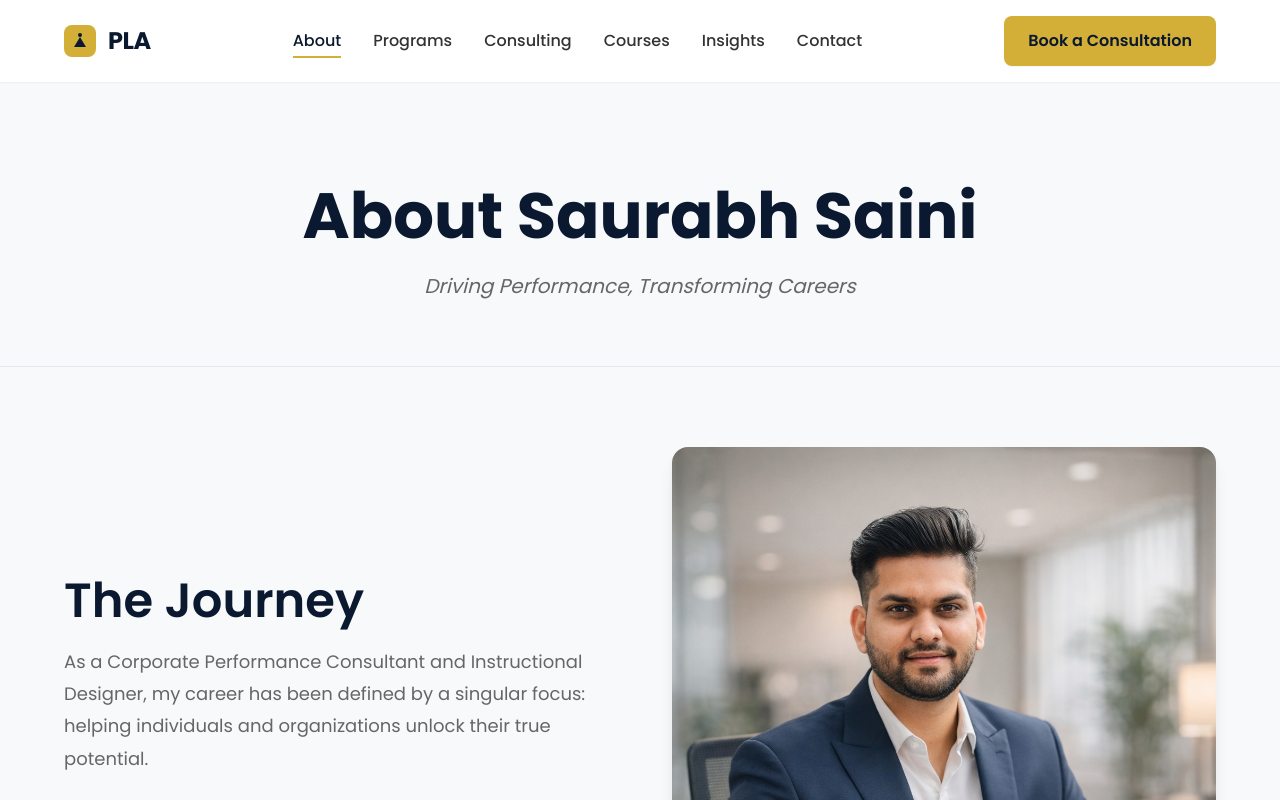
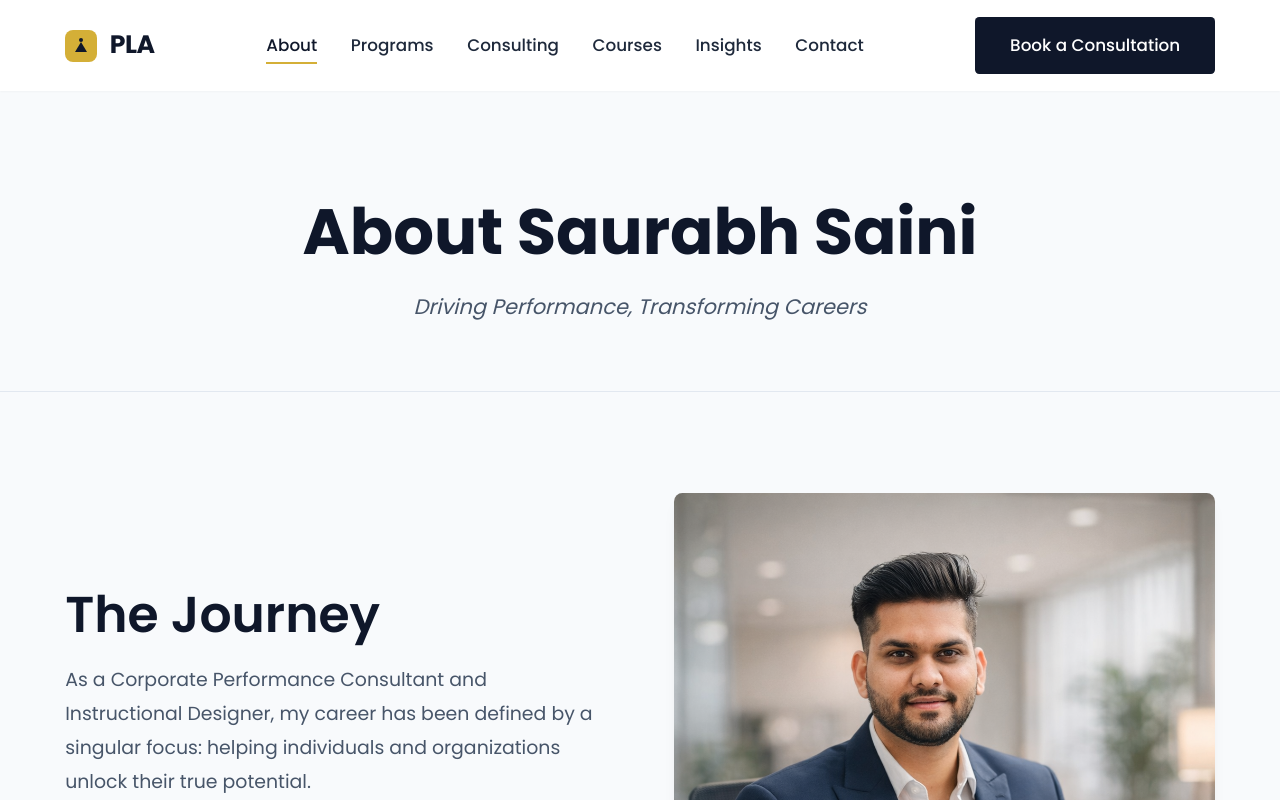
Before and after one commit to saurabhsaini789/saini-academy, a Next.js app: page /saini-academy/about in a window 1280 px wide. Shown: the top 800 px of the page. Built offline with nearby package versions, Linux system fonts and the light colour scheme.

Commit message:
Massive UI Simplification: Premium consulting redesign, standardized typography, flattened shadows, and simplified interactions

```diff
--- a/src/app/about/page.css
+++ b/src/app/about/page.css
@@ -171,7 +171,6 @@
     top: 15px;
     border-radius: 50%;
     z-index: 1;
-    box-shadow: 0 0 0 4px rgba(0, 102, 204, 0.1);
 }
 
 .timeline-item.reverse .timeline-dot {
@@ -225,18 +224,18 @@
 }
 
 .callout-skills {
-    background-color: rgba(0, 102, 204, 0.05);
-    border-left: 4px solid var(--color-primary);
+    background-color: transparent;
+    border-left: 2px solid var(--color-primary);
 }
 
 .callout-impact {
-    background-color: rgba(76, 175, 80, 0.05);
-    border-left: 4px solid #4CAF50;
+    background-color: transparent;
+    border-left: 2px solid var(--color-accent);
 }
 
 .callout-mindset {
-    background-color: rgba(156, 39, 176, 0.05);
-    border-left: 4px solid #9C27B0;
+    background-color: transparent;
+    border-left: 2px solid var(--color-text-muted);
 }
 
 /* Responsive Timeline */
@@ -304,10 +303,11 @@
 }
 
 .vision-conclusion {
-    background: linear-gradient(135deg, rgba(10, 25, 47, 0.03), rgba(212, 175, 55, 0.05));
-    padding: 3rem;
-    border-radius: var(--radius-lg);
-    border: 1px solid rgba(10, 25, 47, 0.1);
+    background: transparent;
+    padding: 3rem 0;
+    border-radius: 0;
+    border: none;
+    border-top: 1px solid var(--color-border);
 }
 
 .vision-highlight {
--- a/src/app/globals.css
+++ b/src/app/globals.css
@@ -2,18 +2,18 @@
 
 :root {
   /* Brand Colors */
-  --color-primary: #0a192f;
-  /* Deep Navy Blue */
-  --color-primary-light: #172a45;
+  --color-primary: #0f172a;
+  /* Deep Navy Slate */
+  --color-primary-light: #1e293b;
   --color-accent: #d4af37;
   /* Subtle Gold */
   --color-accent-hover: #b5952f;
 
   /* Neutral Colors */
   --color-background: #ffffff;
-  --color-surface: #f8f9fa;
-  --color-text: #333333;
-  --color-text-muted: #666666;
+  --color-surface: #f8fafc;
+  --color-text: #1e293b;
+  --color-text-muted: #475569;
   --color-border: #e2e8f0;
 
   /* Typography */
@@ -22,14 +22,14 @@
 
   /* Spacing & Layout */
   --container-max-width: 1200px;
-  --section-padding: 5rem 1.5rem;
+  --section-padding: 6rem 1.5rem;
 
   /* Shadows & Borders */
-  --shadow-sm: 0 1px 2px 0 rgba(0, 0, 0, 0.05);
-  --shadow-md: 0 4px 6px -1px rgba(0, 0, 0, 0.1), 0 2px 4px -1px rgba(0, 0, 0, 0.06);
-  --shadow-lg: 0 10px 15px -3px rgba(0, 0, 0, 0.1), 0 4px 6px -2px rgba(0, 0, 0, 0.05);
-  --radius-md: 0.5rem;
-  --radius-lg: 1rem;
+  --shadow-sm: 0 1px 2px 0 rgba(0, 0, 0, 0.03);
+  --shadow-md: 0 4px 6px -1px rgba(0, 0, 0, 0.05), 0 2px 4px -1px rgba(0, 0, 0, 0.03);
+  --shadow-lg: 0 10px 15px -3px rgba(0, 0, 0, 0.05), 0 4px 6px -2px rgba(0, 0, 0, 0.03);
+  --radius-md: 0.25rem;
+  --radius-lg: 0.5rem;
 
   /* Transitions */
   --transition-fast: 150ms ease-in-out;
@@ -50,7 +50,8 @@ html {
   font-family: var(--font-body);
   color: var(--color-text);
   background-color: var(--color-background);
-  line-height: 1.6;
+  line-height: 1.7;
+  font-size: 1.05rem;
   scroll-behavior: smooth;
   -webkit-font-smoothing: antialiased;
 }
@@ -69,8 +70,9 @@ h5,
 h6 {
   font-family: var(--font-heading);
   color: var(--color-primary);
-  line-height: 1.2;
+  line-height: 1.25;
   margin-bottom: 1rem;
+  font-weight: 600;
 }
 
 a {
@@ -161,13 +163,13 @@ button {
   display: inline-flex;
   align-items: center;
   justify-content: center;
-  padding: 0.75rem 1.5rem;
+  padding: 0.8rem 2rem;
   font-weight: 500;
   border-radius: var(--radius-md);
   transition: all var(--transition-fast);
   text-align: center;
   font-size: 1rem;
-  box-shadow: var(--shadow-sm);
+  border: 1px solid transparent;
 }
 
 .btn:active {
@@ -175,32 +177,32 @@ button {
 }
 
 .btn-primary {
-  background-color: var(--color-accent);
-  color: var(--color-primary);
-  font-weight: 600;
+  background-color: var(--color-primary);
+  color: var(--color-background);
 }
 
 .btn-primary:hover {
-  background-color: var(--color-accent-hover);
-  transform: translateY(-2px);
-  box-shadow: var(--shadow-md);
+  background-color: var(--color-primary-light);
+  color: var(--color-background);
+  transform: translateY(-1px);
+  box-shadow: var(--shadow-sm);
 }
 
 .btn-secondary {
   background-color: transparent;
   color: var(--color-primary);
-  border: 2px solid var(--color-primary);
+  border-color: var(--color-primary);
 }
 
 .btn-secondary:hover {
-  background-color: var(--color-primary);
-  color: var(--color-background);
+  background-color: var(--color-surface);
+  color: var(--color-primary);
 }
 
 .btn-outline-light {
   background-color: transparent;
   color: var(--color-background);
-  border: 2px solid var(--color-background);
+  border-color: var(--color-background);
 }
 
 .btn-outline-light:hover {
@@ -268,9 +270,9 @@ button {
 .blog-card:hover,
 .service-card:hover,
 .list-card:hover {
-  transform: translateY(-8px);
-  box-shadow: var(--shadow-lg);
-  border-color: var(--color-accent);
+  transform: translateY(-3px);
+  box-shadow: var(--shadow-md);
+  border-color: var(--color-border);
 }
 
 /* Responsive adjustments */
--- a/src/app/programs/page.css
+++ b/src/app/programs/page.css
@@ -4,7 +4,6 @@
     padding: 6rem 1rem 4rem;
     text-align: center;
     border-bottom: 1px solid rgba(255, 255, 255, 0.1);
-    background-image: linear-gradient(to right, var(--color-primary), #1e3a5f);
 }
 
 .programs-hero .heading-lg {
@@ -43,7 +42,7 @@
 
 .list-card:hover {
     box-shadow: var(--shadow-md);
-    border-color: var(--color-accent);
+    border-color: var(--color-primary);
 }
 
 .list-card.horizontal {
```
Also changed, not shown: src/app/consulting/page.css (+4 -4 lines), src/app/contact/page.css (+3 -4 lines), src/app/courses/page.css (+3 -4 lines), src/app/page.css (+8 -33 lines), src/app/page.tsx (+3 -4 lines), src/app/testimonials/page.css (+3 -4 lines).
